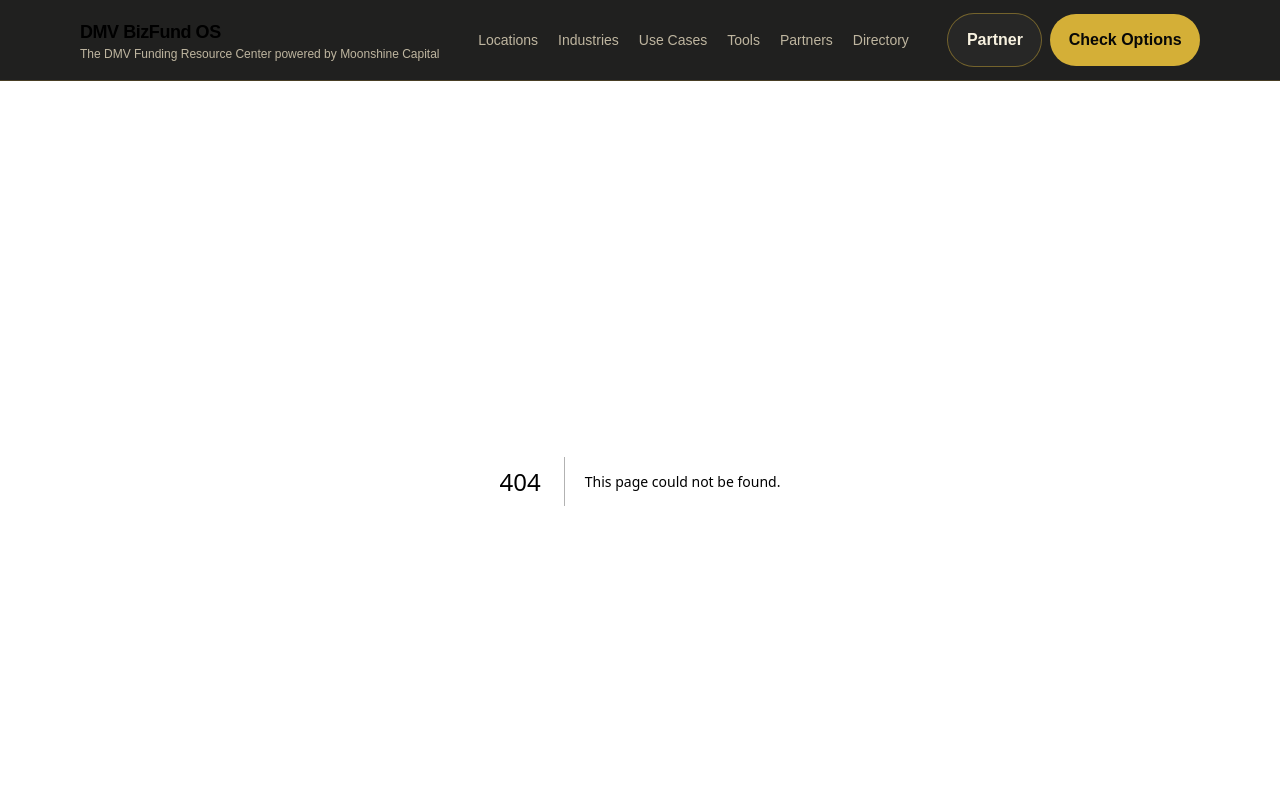
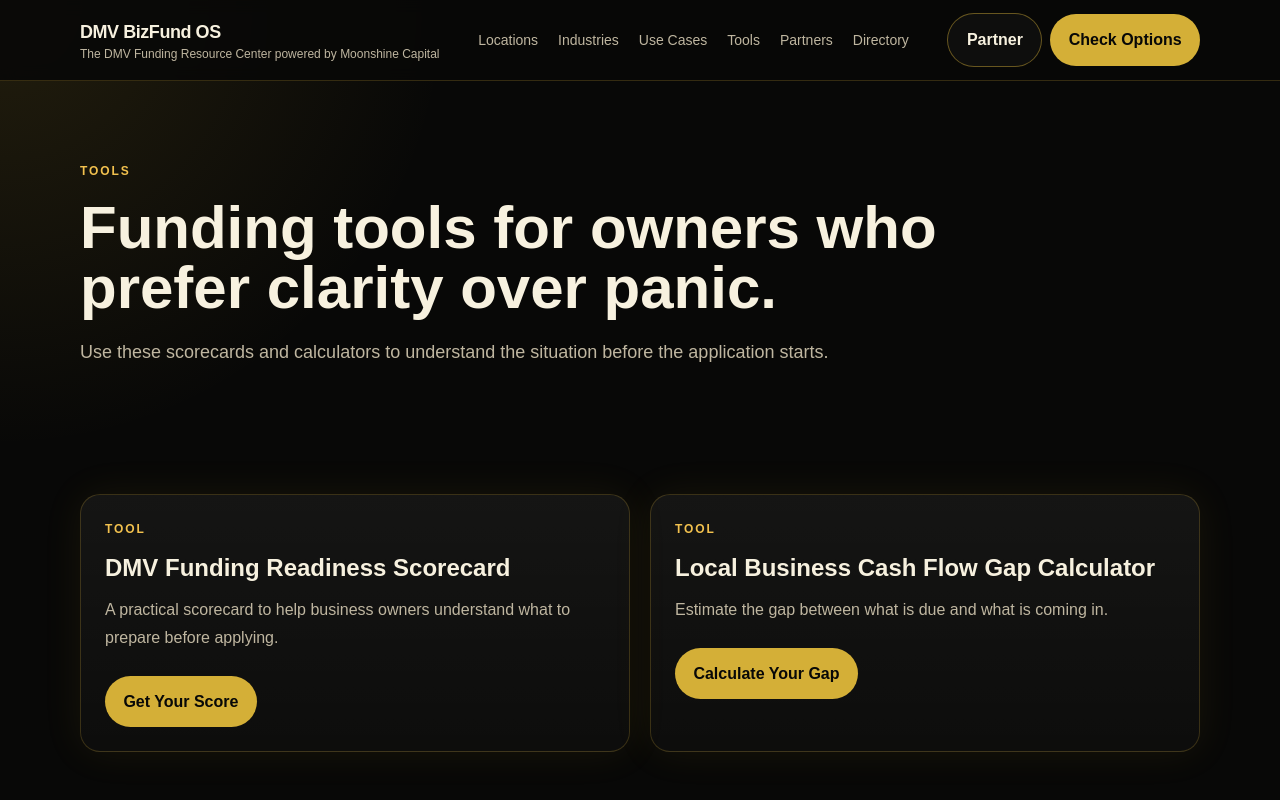
Before and after one commit to JFeimster/dmv-bizfund-os, a Next.js app: page /tools in a window 1280 px wide. Before the commit this address had no page. Shown: the top 800 px of the page. Built offline with nearby package versions, Linux system fonts and the light colour scheme.

Commit message:
Add tools hub page

```diff
--- /dev/null
+++ b/app/tools/page.tsx
@@ -0,0 +1,29 @@
+import PageHeader from "@/components/PageHeader";
+import ToolCard from "@/components/ToolCard";
+import ComplianceNote from "@/components/ComplianceNote";
+import { getTools } from "@/lib/content";
+import { createMetadata } from "@/lib/seo";
+
+export const metadata = createMetadata({
+  title: "DMV Funding Tools",
+  description: "Funding readiness scorecards, cash-flow calculators, checklists, and funding preparation tools for DMV business owners.",
+  path: "/tools"
+});
+
+export default function ToolsPage() {
+  const tools = getTools();
+
+  return (
+    <>
+      <PageHeader
+        eyebrow="Tools"
+        title="Funding tools for owners who prefer clarity over panic."
+        description="Use these scorecards and calculators to understand the situation before the application starts."
+      />
+      <section className="container grid gap-5 py-12 md:grid-cols-2">
+        {tools.map((tool) => <ToolCard key={tool.slug} tool={tool} />)}
+      </section>
+      <ComplianceNote />
+    </>
+  );
+}
```
